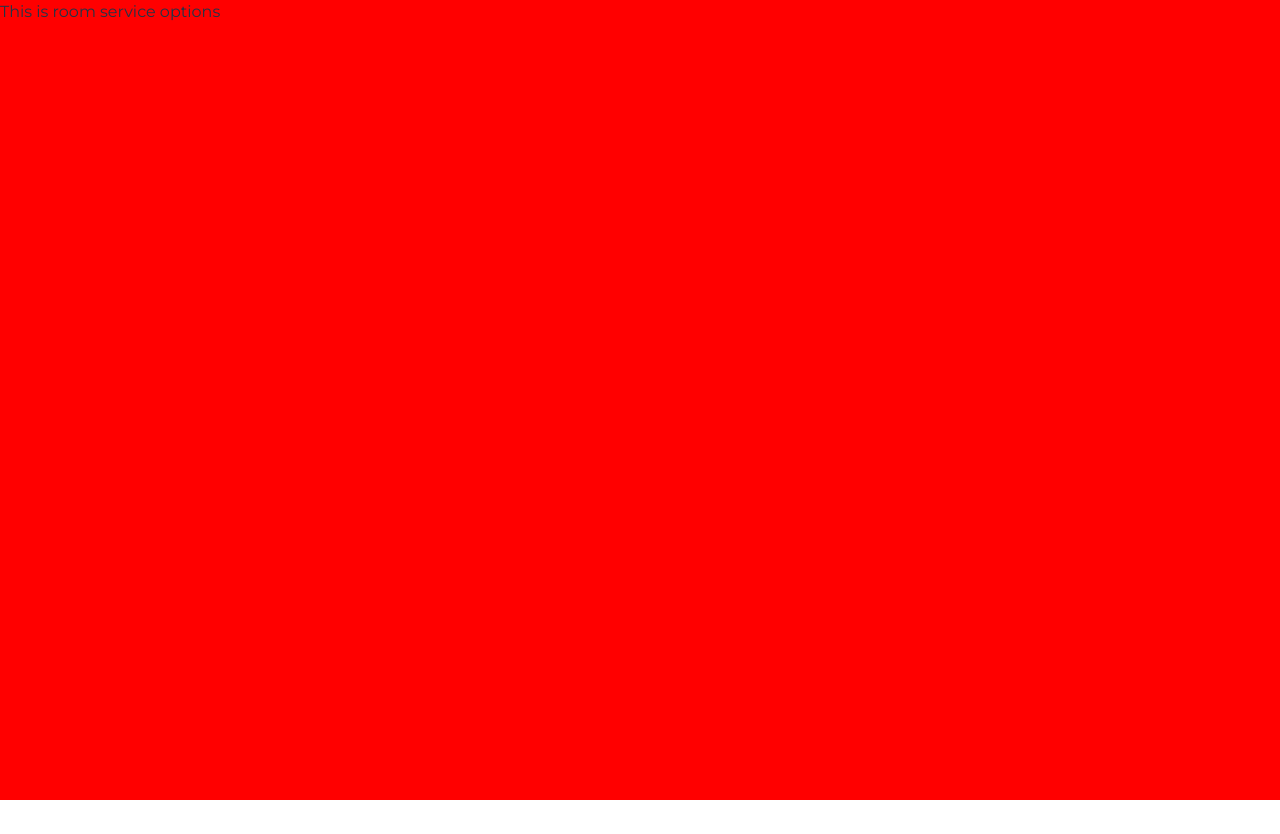
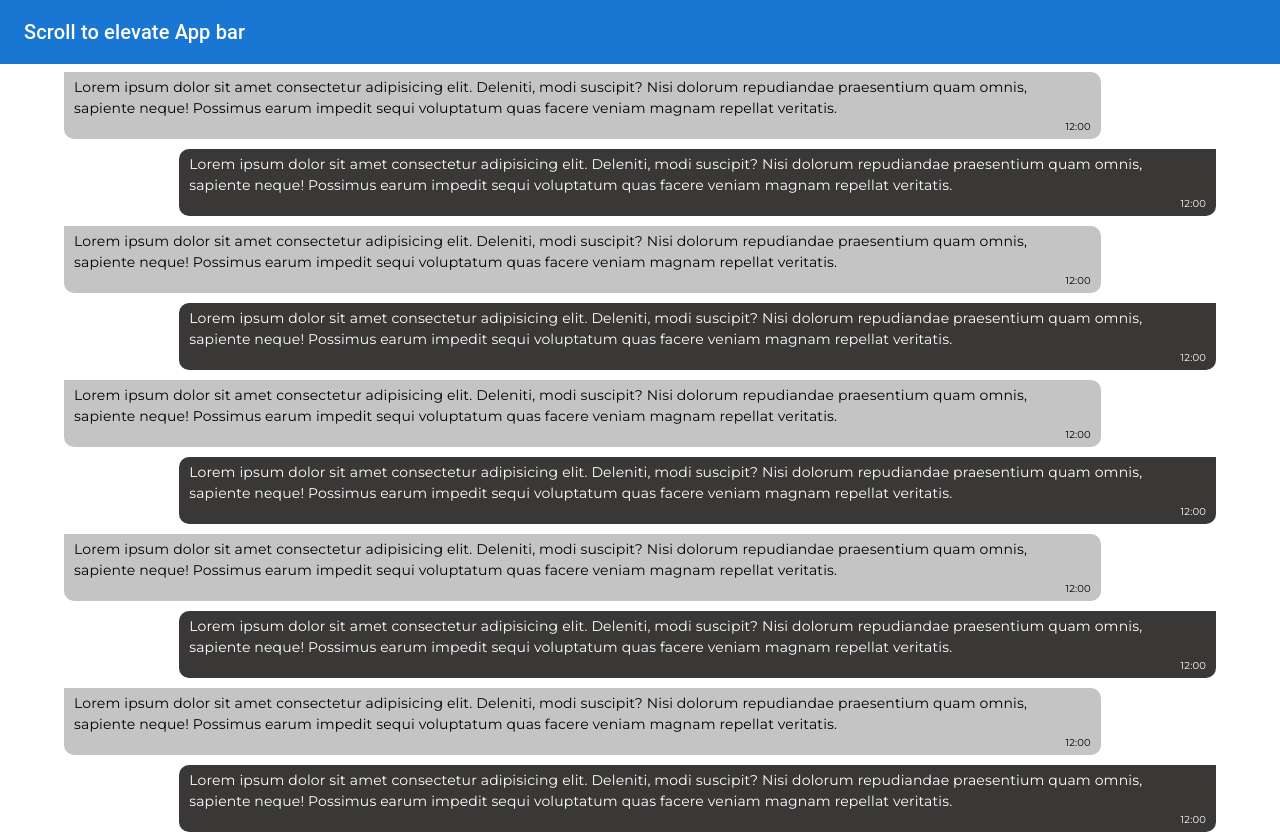
Before and after one commit to SfisoNxumalo/TheHotel, a React (Vite) app: page /Chats in a window 1280 px wide. Shown: the top 834 px of the page. Before the commit the page ends 800 px from the top, so only its background shows below. Built offline with nearby package versions, Linux system fonts and the light colour scheme.

Commit message:
Add chat component page and additional components

```diff
--- a/src/App.css
+++ b/src/App.css
@@ -6,3 +6,7 @@
     width: 100%;
     height: 100vh;
 }
+
+Link{
+    text-decoration: none;
+}
--- a/src/App.tsx
+++ b/src/App.tsx
@@ -5,6 +5,7 @@ import LoadingComponent from './components/LoadingComponent/LoadingComponent'
 import SplashPage from './app/pages/SplashPage/SplashPage';
 import RoomService from './app/pages/RoomServicePage/RoomService';
 import Dashboard from './app/pages/DashboardPage/Dashboard';
+import Chats from './app/pages/ChatPage/ChatsPage';
 
 const queryClient = new QueryClient()
 
@@ -17,9 +18,10 @@ function App() {
       <Routes>
         {/* <Route path="/" element={<Navbar />}> */}
           <Route index element={<Dashboard/>} />
-          {/* <Route path="Dashboard" element={<Dashboard />} /> */}
-           {/*<Route path="contact" element={<Contact />} /> */}
-          <Route path="*" element={<RoomService/>} />
+          <Route path="Dashboard" element={<Dashboard />} />
+          <Route path="room-service" element={<RoomService />} />
+           <Route path="Chats" element={<Chats />} />
+          <Route path="*" element={<Dashboard/>} />
         {/* </Route> */}
       </Routes>
     </BrowserRouter>
--- /dev/null
+++ b/src/app/pages/ChatPage/ChatsPage.tsx
@@ -0,0 +1,63 @@
+import { List, ListItem, ListItemAvatar, Avatar, ListItemText, Typography, Divider, AppBar, Box, Container, CssBaseline, Toolbar, useScrollTrigger, IconButton } from "@mui/material";
+import React from "react";
+import ChatItem from "./Components/ChatItem";
+import { ArrowBack } from "@mui/icons-material";
+import MenuIcon from '@mui/icons-material/Menu';
+import LeftChatItem from "./Components/LeftChatItem/LeftChatItem";
+import RightChatItem from "./Components/RightChatItem/RightChatItem";
+
+interface Props {
+  /**
+   * Injected by the documentation to work in an iframe.
+   * You won't need it on your project.
+   */
+  window?: () => Window;
+  children?: React.ReactElement<{ elevation?: number }>;
+}
+
+
+function ElevationScroll(props: Props) {
+  const { children, window } = props;
+  // Note that you normally won't need to set the window ref as useScrollTrigger
+  // will default to window.
+  // This is only being set here because the demo is in an iframe.
+  const trigger = useScrollTrigger({
+    disableHysteresis: true,
+    threshold: 0,
+    target: window ? window() : undefined,
+  });
+
+  return children
+    ? React.cloneElement(children, {
+        elevation: trigger ? 3 : 0,
+      })
+    : null;
+}
+export default function Chats(props: Props){
+const arr = [1,2,2,5,6,5,656,6,56,5,4,4,4,4,54,564,4,];
+
+    return (
+        <React.Fragment>
+            <CssBaseline />
+            <ElevationScroll {...props}>
+                <AppBar>
+                <Toolbar>
+                    <Typography variant="h6" component="div">
+                    Scroll to elevate App bar
+                    </Typography>
+                </Toolbar>
+                </AppBar>
+            </ElevationScroll>
+            <Toolbar />
+            <Container  >
+                <List sx={{ width: '100%', bgcolor: 'background.paper', gap:"10px", display:"flex", flexDirection:"column"  }}>
+       { arr.map(() =>
+           <><LeftChatItem /><RightChatItem /></>
+    )}
+
+
+    </List>
+            </Container>
+    </React.Fragment>
+    );
+}
--- /dev/null
+++ b/src/app/pages/ChatPage/Components/ChatItem.tsx
@@ -0,0 +1,27 @@
+import { ListItem, ListItemAvatar, Avatar, ListItemText, Typography, Divider } from "@mui/material";
+import React from "react";
+
+
+
+export default function ChatItem(){
+
+    return (
+        <><ListItem alignItems="flex-start">
+            <ListItemAvatar>
+                <Avatar alt="Remy Sharp" src="/static/images/avatar/1.jpg" />
+            </ListItemAvatar>
+            <ListItemText
+                primary="Brunch this weekend?"
+                secondary={<React.Fragment>
+                    <Typography
+                        component="span"
+                        variant="body2"
+                        sx={{ color: 'text.primary', display: 'inline' }}
+                    >
+                        Ali Connors
+                    </Typography>
+                    {" — I'll be in your neighborhood doing errands this…"}
+                </React.Fragment>} />
+        </ListItem><Divider variant="inset" component="li" /></>
+    );
+}
--- /dev/null
+++ b/src/app/pages/ChatPage/Components/LeftChatItem/LeftChatItem.tsx
@@ -0,0 +1,17 @@
+import styles from './LeftItemChat.module.css'
+
+export default function LeftChatItem(){
+
+    return(
+        <div className={styles.holder}>
+            <div>
+                <p>
+                    Lorem ipsum dolor sit amet consectetur adipisicing elit. Deleniti,
+                    modi suscipit? Nisi dolorum repudiandae praesentium quam omnis,
+                    sapiente neque! Possimus earum impedit sequi voluptatum quas facere veniam magnam repellat veritatis.
+                </p>
+                <label>12:00</label>
+            </div>
+        </div>
+    )
+}
--- /dev/null
+++ b/src/app/pages/ChatPage/Components/LeftChatItem/LeftItemChat.module.css
@@ -0,0 +1,27 @@
+.holder{
+    display: flex;
+    flex-direction: column;
+    justify-content: flex-start;
+    align-items: flex-start;
+}
+
+.holder div{
+     background-color: rgb(196, 196, 196);
+    color: rgb(0, 0, 0);
+    padding: 5px 10px;
+    border-radius: 0px 10px 10px 10px;
+    display: flex;
+    flex-direction: column;
+    width: 90%;
+}
+
+p{
+    padding: 0;
+    margin: 0;
+    font-size: 14px;
+}
+
+label{
+    font-size: x-small;
+    text-align: right;
+}
--- /dev/null
+++ b/src/app/pages/ChatPage/Components/RightChatItem/RightChatItem.module.css
@@ -0,0 +1,27 @@
+.holder{
+    display: flex;
+        flex-direction: column;
+    justify-content: flex-end;
+    align-items: flex-end;
+}
+
+.holder div{
+         background-color: rgb(58, 56, 55);
+    color: white;
+    padding: 5px 10px;
+    border-radius: 10px 0px 10px 10px;
+    display: flex;
+    flex-direction: column;
+    width: 90%;
+}
+
+p{
+    padding: 0;
+    margin: 0;
+    font-size: 14px;
+}
+
+label{
+    font-size: x-small;
+    text-align: right;
+}
--- /dev/null
+++ b/src/app/pages/ChatPage/Components/RightChatItem/RightChatItem.tsx
@@ -0,0 +1,16 @@
+import styles from './RightChatItem.module.css'
+
+export default function RightChatItem(){
+    return(
+        <div className={styles.holder}>
+            <div>
+                <p>
+                    Lorem ipsum dolor sit amet consectetur adipisicing elit. Deleniti,
+                    modi suscipit? Nisi dolorum repudiandae praesentium quam omnis,
+                    sapiente neque! Possimus earum impedit sequi voluptatum quas facere veniam magnam repellat veritatis.
+                </p>
+                <label>12:00</label>
+            </div>
+        </div>
+    )
+}
--- a/src/app/pages/DashboardPage/Components/ListItemSmall/ListItemSmall.tsx
+++ b/src/app/pages/DashboardPage/Components/ListItemSmall/ListItemSmall.tsx
@@ -1,13 +1,15 @@
 import styles from './ListItemStyles.module.css'
 import { roomServiceImg } from '../../../../../assets/imageStore';
+import { Link } from 'react-router-dom';
 
 export default function ListItemSmall()
 {
     return(
         <div className={styles.holder}>
             <div className={styles.itemDetails}>
-                <h5>Room Service</h5>
-                <p>Let's find you something to eat.</p>
+                {/* <h5>Room Service</h5> */}
+                 <Link to="/room-service"><p>Let's find you something to eat.</p></Link>
+
             </div>
             <div className={styles.itemImage}>
                 <img src={roomServiceImg} />
--- a/src/app/pages/DashboardPage/Components/ListItemXSmall/ListItemStyles.module.css
+++ b/src/app/pages/DashboardPage/Components/ListItemXSmall/ListItemStyles.module.css
@@ -28,6 +28,16 @@
     width: auto;
 }
 
+.itemDetails h6{
+   color: black;
+   text-decoration: none;
+
+}
+
+a{
+    text-decoration: none;
+}
+
 .itemImage{
     height: auto;
     display: flex;
--- a/src/app/pages/DashboardPage/Dashboard.tsx
+++ b/src/app/pages/DashboardPage/Dashboard.tsx
@@ -21,6 +21,7 @@ import { styled } from '@mui/material/styles';
 import IconButton from '@mui/material/IconButton';
 import ShoppingCartIcon from '@mui/icons-material/ShoppingCart';
 import NotificationsIcon from '@mui/icons-material/Notifications';
+import { Link } from 'react-router-dom';
 interface Props {
   /**
    * Injected by the documentation to work in an iframe.
@@ -124,14 +125,13 @@ export default function Dashboard(props: Props){
                     <div className={styles.mainContainerBottom}>
                       <h4>Booking</h4>
                         <ListItemBig/>
+                        <h4>Room Service</h4>
                         <ListItemSmall/>
-
-
                         <h4>Support</h4>
                         <div className={styles.SmallList}>
-                          <ListItemXSmall label={"Chat"} Img={messageImg}/>
-                          <ListItemXSmall label={"Rate"} Img={rateImg}/>
-                          <ListItemXSmall label={"Request"} Img={bellImg}/>
+                          <Link to="/Chats"><ListItemXSmall  label={"Chat"} Img={messageImg}/></Link>
+                          <Link to="/Chats"><ListItemXSmall label={"Rate"} Img={rateImg}/></Link>
+                          <Link to="/Chats"><ListItemXSmall label={"Request"} Img={bellImg}/></Link>
                         </div>
                         <h4>Hotel Services</h4>
                         <ServiceCarousel/>
```
Also changed, not shown: 1 other file (tests, documents, lock files or other folders).
